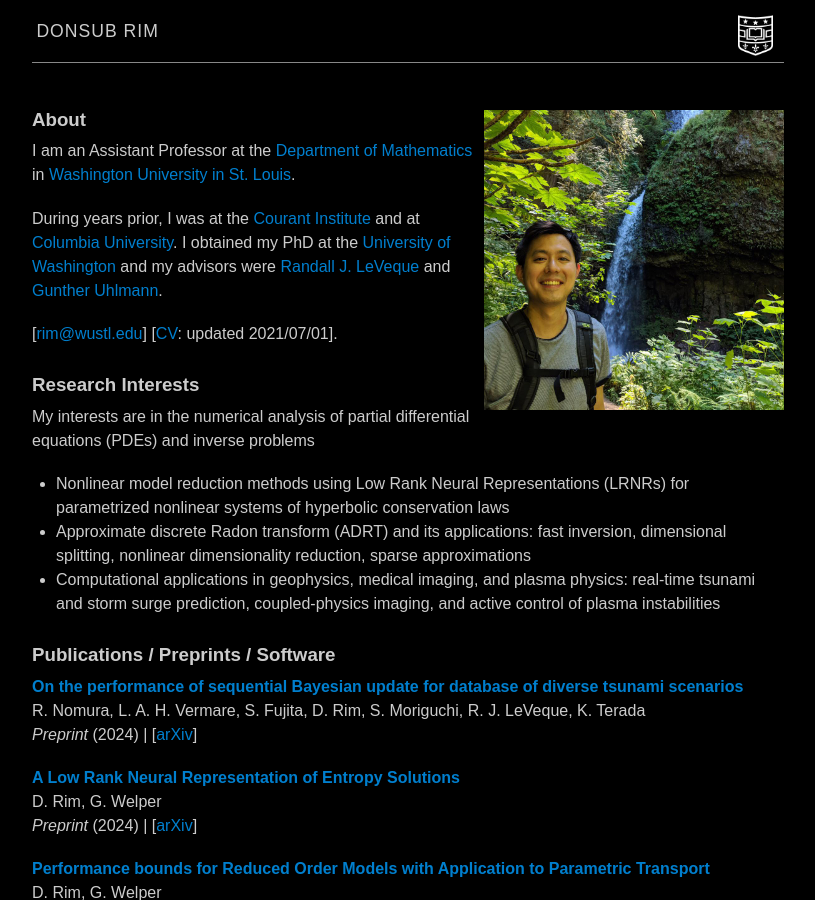
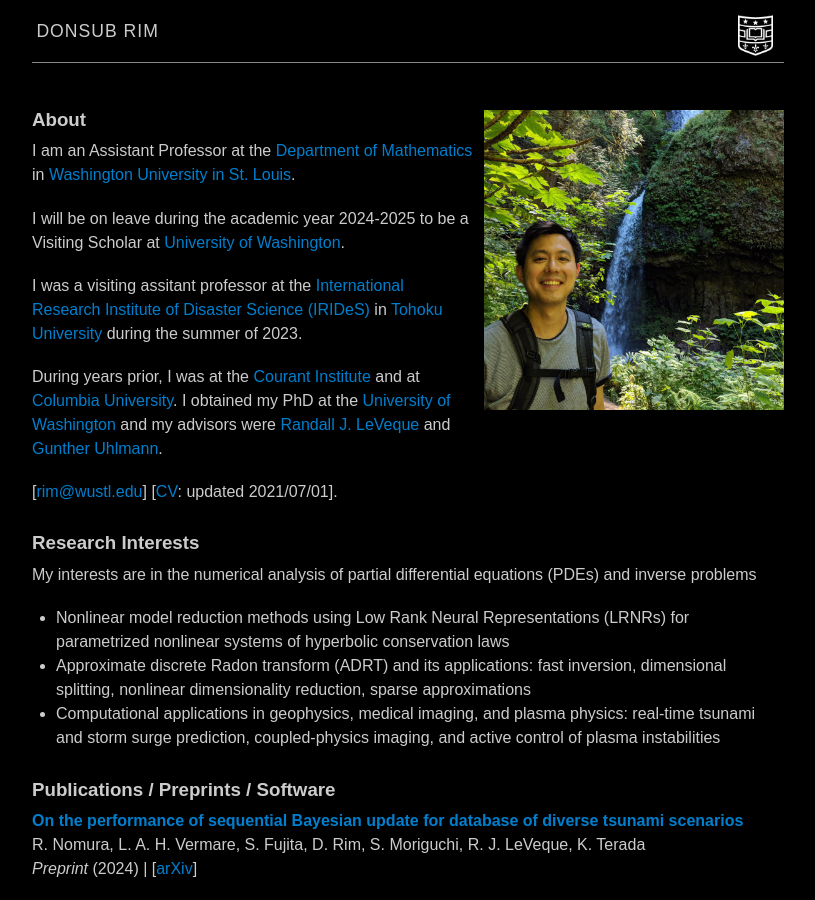
Before and after one commit to dsrim/dsrim.github.io, a Jekyll site: the page built from index.md, in a window 1280 px wide and 900 px high. Shown: the whole window, without its empty margins (232-1047 px from the left). Built offline with Jekyll 4.4.1, drawn with Linux system fonts in a browser that asks for light colours.

Commit message:
add visiting positions

```diff
--- a/index.md
+++ b/index.md
@@ -274,9 +274,15 @@ pubs:
 I am an Assistant Professor at the [Department of Mathematics]
 in [Washington University in St. Louis].
 
+I will be on leave during the academic year 2024-2025 to be a Visiting Scholar
+at [University of Washington].
+
+I was a visiting assitant professor at the [International Research Institute of Disaster Science (IRIDeS)] in [Tohoku University] during the summer of 2023.
+
 During years prior, I was at the [Courant Institute] and at [Columbia
 University]. I obtained my PhD at the [University of Washington] and my
 advisors were [Randall J. LeVeque] and [Gunther Uhlmann].
+
 
 [[rim@wustl.edu]] [[CV]: updated 2021/07/01].
 
@@ -330,3 +336,5 @@ See also:
 [University of Washington]:https://amath.washington.edu
 [Department of Mathematics]:https://math.wustl.edu
 [Washington University in St. Louis]:https://wustl.edu
+[International Research Institute of Disaster Science (IRIDeS)]:https://irides.tohoku.ac.jp/eng/
+[Tohoku University]:https://www.tohoku.ac.jp/en/
```
Also changed, not shown: 1 other file.
